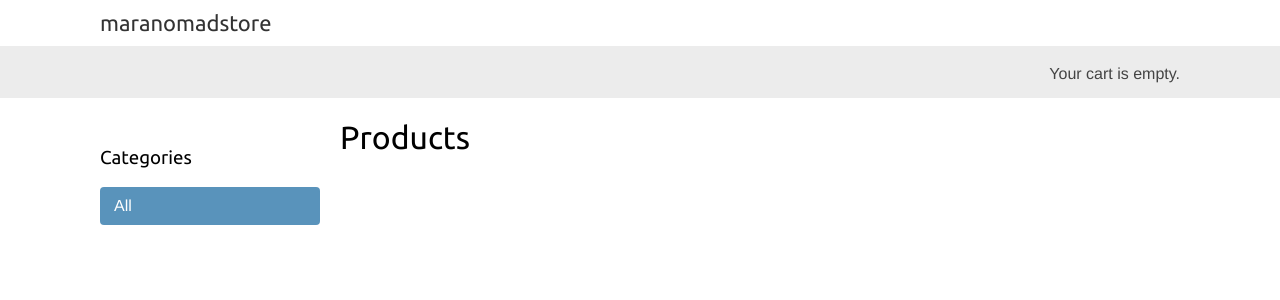
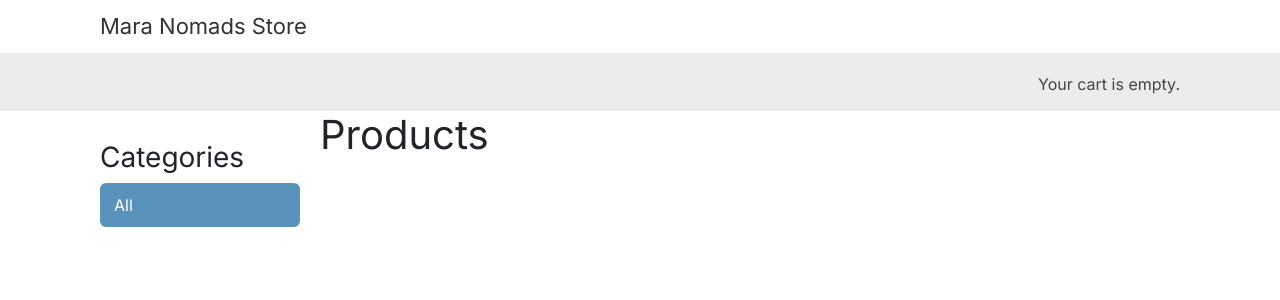
Before and after one commit to MarvinKweyu/marastore, a Django app: page / in a window 1280 px wide. Shown: the top 300 px of the page. Run offline with Django 4.2, Linux system fonts and the light colour scheme; data that the repository does not hold is empty; parts of the project's set-up code (start-up, migrations or seed data) failed here and were passed over.

Commit message:
style: modify font and images

```diff
--- a/cart/cart.py
+++ b/cart/cart.py
@@ -8,7 +8,7 @@
 
 class Cart(object):
     def __init__(self, request):
-        """INitialize cart"""
+        """Initialize cart"""
         self.session = request.session
         # attempt get from session
         cart = self.session.get(settings.CART_SESSION_ID)
--- a/cart/templates/cart/detail.html
+++ b/cart/templates/cart/detail.html
@@ -22,7 +22,7 @@
         <tr>
             <td>
                 <a href="{{ product.get_absolute_url }}">
-                    <img src="{% if product.image %}{{ product.image.url}}{% else %}{% static "img/no_image.png" %}{% endif %}">
+                    <img class="rounded" src="{% if product.image %}{{ product.image.url}}{% else %}{% static "img/no_image.png" %}{% endif %}">
                 </a>
             </td>
             <td>{{ product.name }}</td>
@@ -78,7 +78,7 @@
       {% for p in recommended_products %}
         <div class="item">
           <a href="{{ p.get_absolute_url }}">
-            <img src="{% if p.image %}{{ p.image.url }}{% else %}
+            <img class="rounded" src="{% if p.image %}{{ p.image.url }}{% else %}
             {% static "img/no_image.png" %}{% endif %}">
           </a>
           <p><a href="{{ p.get_absolute_url }}">{{ p.name }}</a></p>
--- a/duka/templates/duka/base.html
+++ b/duka/templates/duka/base.html
@@ -4,12 +4,13 @@
 <html>
     <head>
         <meta charset="utf-8" />
-        <title>{% trans "My Duka" %} | {% block title %}{% endblock %}</title>
+        <title>{% trans "Mara Nomads Store" %} | {% block title %}{% endblock %}</title>
+         <link href="https://cdn.jsdelivr.net/npm/bootstrap@5.3.0-alpha1/dist/css/bootstrap.min.css" rel="stylesheet" integrity="sha384-GLhlTQ8iRABdZLl6O3oVMWSktQOp6b7In1Zl3/Jr59b6EGGoI1aFkw7cmDA6j6gD" crossorigin="anonymous">
         <link href="{% static "css/base.css" %}" rel="stylesheet">
     </head>
     <body>
         <div id="header">
-            <a href="/" class="logo">{% trans "maranomadstore" %}</a>
+            <a href="/" class="logo">{% trans "Mara Nomads Store" %}</a>
         </div>
         <div id="subheader">
             <div class="cart">
--- a/duka/templates/duka/product/list.html
+++ b/duka/templates/duka/product/list.html
@@ -7,7 +7,7 @@
 <div id="sidebar">
     <h3>Categories</h3>
     <ul>
-        <li {% if not category %}class="selected" {% endif %}>
+        <li {% if not category %}class="selected rounded" {% endif %}>
             <a href="{% url "duka:product_list" %}">All</a>
         </li>
         {% for c in categories %}
@@ -22,7 +22,7 @@
     {% for product in products %}
     <div class="item">
         <a href="{{ product.get_absolute_url }}">
-            <img src="{% if product.image %}{{ product.image.url }}{% else %}{% static "img/no_image.png" %}{% endif %}">
+            <img class="rounded" src="{% if product.image %}{{ product.image.url }}{% else %}{% static "img/no_image.png" %}{% endif %}">
         </a>
         <a href="{{ product.get_absolute_url }}">{{ product.name }}</a>
             <br>
--- a/maranomadstore/settings.py
+++ b/maranomadstore/settings.py
@@ -52,7 +52,13 @@
     "coupons",
     # installed
     "django_seeder",
+    "crispy_forms",
+    "crispy_bootstrap5",
 ]
+
+# http://django-crispy-forms.readthedocs.io/en/latest/install.html#template-packs
+CRISPY_TEMPLATE_PACK = "bootstrap5"
+CRISPY_ALLOWED_TEMPLATE_PACKS = "bootstrap5"
 
 MIDDLEWARE = [
     "django.middleware.security.SecurityMiddleware",
--- a/maranomadstore/urls.py
+++ b/maranomadstore/urls.py
@@ -19,9 +19,9 @@
 from django.conf.urls.static import static
 
 
-admin.site.site_header = "maranomadstore Administrator"
-admin.site.site_title = "maranomadstore Admin Portal"
-admin.site.index_title = "Welcome to maranomadstore Portal"
+admin.site.site_header = "Mara Nomads - Store Administrator"
+admin.site.site_title = "Mara Nomads - Store Admin Portal"
+admin.site.index_title = "Welcome to Mara Nomads - Store Portal"
 
 urlpatterns = [
     path("admin/", admin.site.urls),
--- a/orders/templates/orders/order/create.html
+++ b/orders/templates/orders/order/create.html
@@ -1,5 +1,6 @@
 {% extends "duka/base.html" %}
-{% load il8n %}
+{% load i18n %}
+{% load crispy_forms_tags %}
 {% block title %}{% trans "Checkout" %}{% endblock %}
 {% block content %}
 <h1>{% trans "Checkout" %}</h1>
--- a/static/css/base.css
+++ b/static/css/base.css
@@ -1,9 +1,11 @@
-@import url(//fonts.googleapis.com/css?family=Ubuntu);
+/* @import url(//fonts.googleapis.com/css?family=Ubuntu); */
+
+@import url('https://fonts.googleapis.com/css2?family=Inter&display=swap');
 
 body {
     margin: 0;
     padding: 0;
-    font-family: helvetica, sans-serif;
+    font-family: 'Inter', sans-serif;
 }
 
 h1,
@@ -12,7 +14,7 @@
 h4,
 h5,
 h6 {
-    font-family: 'Ubuntu', sans-serif;
+    font-family: 'Inter', sans-serif;
     font-weight: normal;
 }
 
@@ -140,7 +142,7 @@
 }
 
 #header .logo {
-    font-family: 'Ubuntu', sans-serif;
+    font-family: 'Inter', sans-serif;
     float: left;
     color: #333;
     font-size: 22px;
```
Also changed, not shown: duka/static/css/base.css (+5 -4 lines), duka/templates/duka/product/detail.html (+5 -4 lines), requirements.txt (+10 -0 lines), README.md, orders/migrations/0005_alter_order_address_alter_order_city_and_more.py (added).
